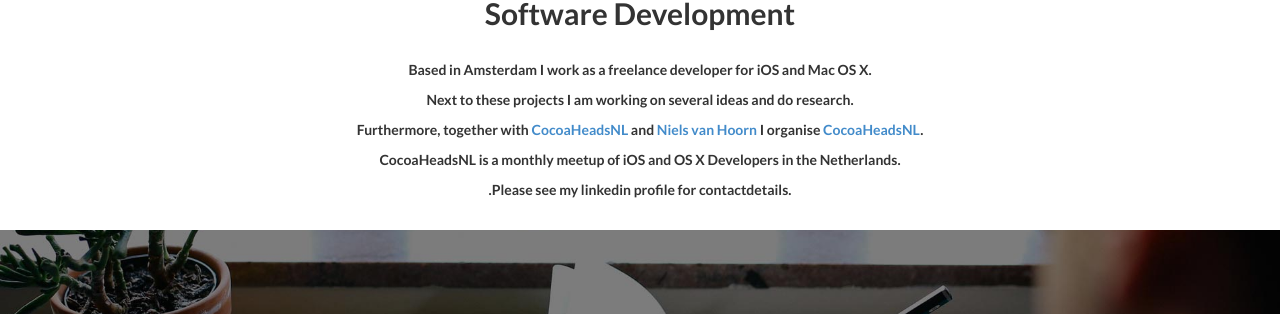
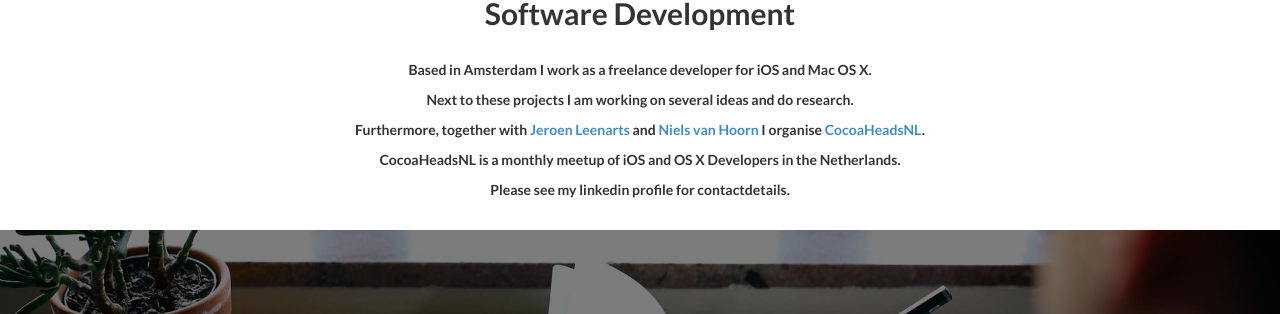
Before and after one commit to barthoffman/barthoffman.github.io, a Jekyll site: the page built from index.html, in a window 1280 px wide and 900 px high, scrolled down 569 px. Shown: the part 271-585 px from the top of the window. Built offline with Jekyll 4.4.1, drawn with Linux system fonts in a browser that asks for light colours.

Commit message:
fixed little typos

```diff
--- a/_includes/about.html
+++ b/_includes/about.html
@@ -7,9 +7,9 @@
               <br/>
                 <p>Based in Amsterdam I work as a freelance developer for iOS and Mac OS X.</p>
 				<p>Next to these projects I am working on several ideas and do research.</p>
-                <p>Furthermore, together with <a href="https://twitter.com/leenarts">CocoaHeadsNL</a> and <a href="https://twitter.com/nvh">Niels van Hoorn</a> I organise <a href="http://www.cocoaheads.nl">CocoaHeadsNL</a>.</p>
+                <p>Furthermore, together with <a href="https://twitter.com/leenarts">Jeroen Leenarts</a> and <a href="https://twitter.com/nvh">Niels van Hoorn</a> I organise <a href="http://www.cocoaheads.nl">CocoaHeadsNL</a>.</p>
 				<p>CocoaHeadsNL is a monthly meetup of iOS and OS X Developers in the Netherlands.</p>
-                <p>.Please see my linkedin profile for contactdetails.</p>
+                <p>Please see my linkedin profile for contactdetails.</p>
                 <br/>
               </div>
         </div>
```
